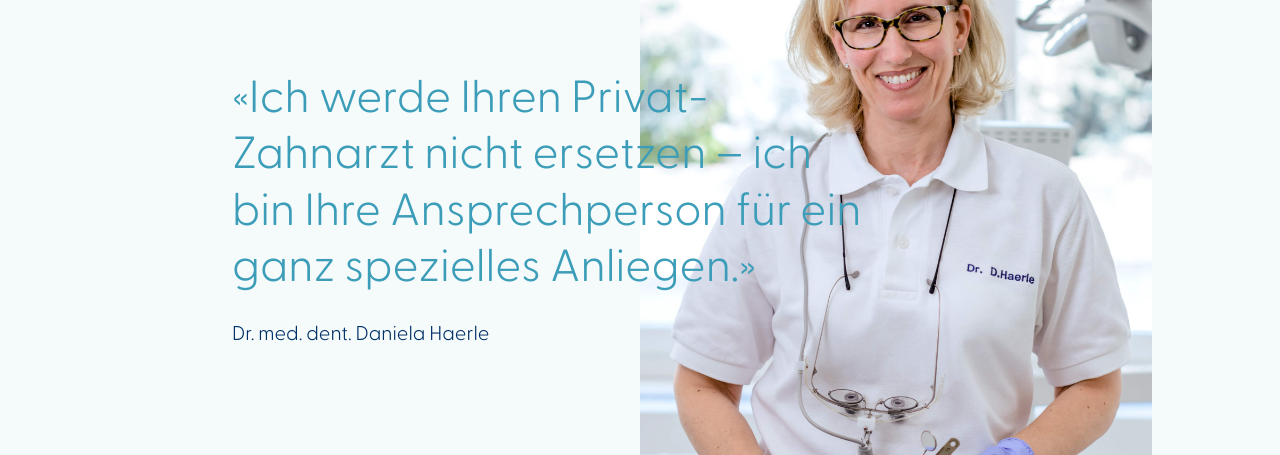
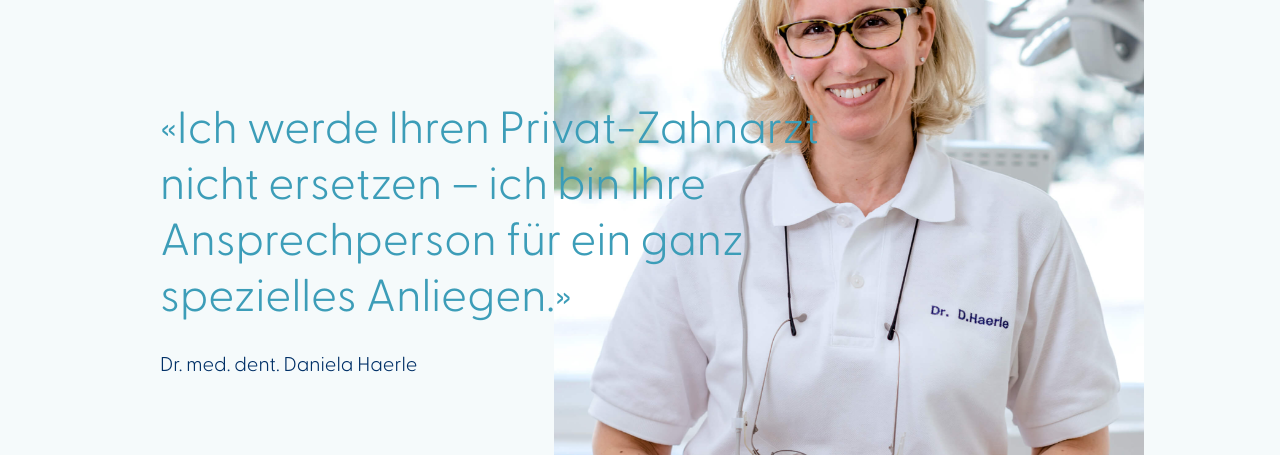
Before and after one commit to jeromehaas/haerle-practice-web, a Next.js app: page / in a window 1280 px wide. Shown: the part 2629-3084 px from the top of the page. Built offline with nearby package versions, Linux system fonts and the light colour scheme; no server answers.

Commit message:
Cleanup: component quote

```diff
--- a/components/sections/article/article.scss
+++ b/components/sections/article/article.scss
@@ -31,8 +31,8 @@
 		margin-bottom: 24px;
 	}
 
-	&__text {
-		margin-bottom: 48px;
+	&__link {
+		margin-top: 32px;
 	}
 
 	&--reverse {
@@ -74,9 +74,9 @@
 
 		}
 
-		&__text {
-			margin-bottom: 32px;
-		}
+		// &__text {
+		// 	margin-bottom: 0px;
+		// }
 
 		&--reverse-on-mobile {
 
--- a/components/sections/cards/cards.scss
+++ b/components/sections/cards/cards.scss
@@ -100,7 +100,7 @@
 	@media (max-width: 850px) {
 
 		.section__inner {
-			padding-right: 0px;
+			padding-right: 0px !important;
 		}
 
 		 .item {
--- a/components/sections/contact-form/contact-form.scss
+++ b/components/sections/contact-form/contact-form.scss
@@ -9,7 +9,16 @@
 	}
 
 	&__submit {
-		margin: 0 auto 8px auto;
+		float: right;
+	}
+
+	@media (max-width: 1000px) {
+
+		&__submit {
+			margin: 0 auto;
+			float: unset;
+		}
+
 	}
 
 }
--- a/components/sections/cta/cta.scss
+++ b/components/sections/cta/cta.scss
@@ -2,7 +2,7 @@
 
 	&__inner {
 		display: grid;
-		grid-template: auto auto / auto auto;
+		grid-template: auto auto / auto 240px;
 		grid-template-areas:
 		"title button"
 		"text  button";
--- a/components/sections/intro/intro.jsx
+++ b/components/sections/intro/intro.jsx
@@ -10,7 +10,7 @@ const Intro = ({ data }) => {
     <>
       <Section data={{ className: 'intro intro--upper'}}>
         <div className="intro__text-wrapper">
-          <Heading data={{ level: 'h2', className: 'intro__title', color: 'lightblue' }}>{ data.title }</Heading>
+          <Heading data={{ level: 'h1', className: 'intro__title', color: 'lightblue' }}>{ data.title }</Heading>
           <Paragraph data={{ className: 'intro__text'}}>{ data.text }</Paragraph>
         </div>
         <div className="intro__image-wrapper">
--- a/components/sections/quote/quote.jsx
+++ b/components/sections/quote/quote.jsx
@@ -8,9 +8,9 @@ const Quote = ({ data }) => {
 
   return (
     <Section data={{ className: 'quote'}}>
-      <div className='quote__image-wrapper'>
+      <div className='quote__image-wrapper image'>
         <Image data={{
-          className: 'quote__image-image',
+          className: 'image__image',
           src: data.imageSrc,
           width: 800,
           height: 950
@@ -18,21 +18,21 @@ const Quote = ({ data }) => {
         <Link data={{
           href: data.linkHref,
           icon: 'arrow',
-          className: 'quote__image-link'
+          className: 'image__link'
         }}>{ data.linkText }</Link>
       </div>
-      <div className='quote__quote-wrapper'>
+      <div className='quote__quote-wrapper quote'>
         <Heading data={{
-          className: 'quote__quote-text',
+          className: 'quote__text',
           color: data.quoteColor,
         }}>{data.quoteText}</Heading>
         <Paragraph data={{
-          className: 'quote__quote-author'
+          className: 'quote__author'
         }}>{ data.authorText }</Paragraph>
         <Link data={{
           href: data.linkHref,
           icon: 'arrow',
-          className: 'quote__link-link'
+          className: 'quote__link'
         }}>{ data.linkText }</Link>
       </div>
     </Section>
--- a/components/sections/quote/quote.scss
+++ b/components/sections/quote/quote.scss
@@ -1,51 +1,50 @@
 .quote {
 
-	padding: 0 80px;
+	&__inner {
+		max-width: 1200px;
+		position: relative;
+	}
 
 	&__quote-wrapper {
 		position: absolute;
 		top: 50%;
-		transform: translate(104px, -50%);
+		left: 0%;
+		max-width: 55%;
+		transform: translate(120px, -50%);
 		z-index: 5;
-		max-width: 50vw;
 	}
 
-	&__quote-text {
+	.quote {
+
+		&__text {
 			margin-bottom: 24px;
-
 			&::before { content: '«'; }
 			&::after { content: '»'; }
 		}
 
-	&__quote-author {
+		&__author {
 			margin-bottom: 24px;
 		}
 
-	&__link-link {
+		&__link {
 			display: none;
 		}
 
+	}
+
+
 	&__image-wrapper {
-		margin-left: 50%;
+		margin-left: 40%;
+		padding-right: 48px;
+		padding-left: 24px;
 		display: block;
 	}
 
-	&__image-image {
+	.image {
+
+		&__image {
 			display: block;
 			margin-bottom: 24px;
-	}
-
-	@media (max-width: 1100px) {
-		padding: 0 48px;
-
-		&__quote-wrapper {
-			transform: translate(48px, -50%);
-			max-width: 55vw;
-		}
-
-		&__image-wrapper {
-			margin-left: 30%;
-			display: block;
 		}
 
 	}
@@ -53,15 +52,63 @@
 	@media (max-width: 850px) {
 		padding: 0px;
 
+		&__image-wrapper {
+			margin-left: 40%;
+			padding-right: 0px;
+			padding-left: 0px;
+			display: block;
+		}
+
+		&__quote-wrapper {
+			position: absolute;
+			top: 50%;
+			left: 0%;
+			max-width: 65%;
+			transform: translate(24px, -50%);
+			z-index: 5;
+		}
+
+	}
+
+	@media (max-width: 650px) {
+
+		&__image-wrapper {
+			margin-left: 25%;
+			padding-right: 0px;
+			padding-left: 0px;
+			display: block;
+		}
+
 		&__quote-wrapper {
 			position: initial;
 			transform: translate(0px, -72px);
 		}
 
-		&__image-link {
+		.image {
+
+			&__link {
 				display: none;
 			}
 
 		}
 
+		.quote {
+
+			&__link {
+				display: inline-block;
 			}
+
+		}
+
+	}
+
+	@media (max-width: 450px) {
+
+		&__quote-wrapper {
+			max-width: 100%;
+			transform: translate(0px, -56px);
+		}
+
+	}
+
+}
--- a/styles/configs/reset.scss
+++ b/styles/configs/reset.scss
@@ -85,8 +85,6 @@ video {
 	font-style: inherit;
 }
 
-/* HTML5 display-role reset for older browsers */
-
 article,
 aside,
 details,
@@ -132,6 +130,10 @@ table {
   border-spacing: 0;
 }
 
+textarea {
+	resize: none;
+}
+
 ul {
 	margin-top: 0;
 	margin-bottom: 0;
```
Also changed, not shown: public/illustrations/illustration-head.svg. Lines whose indentation alone changed are shown as unchanged.
